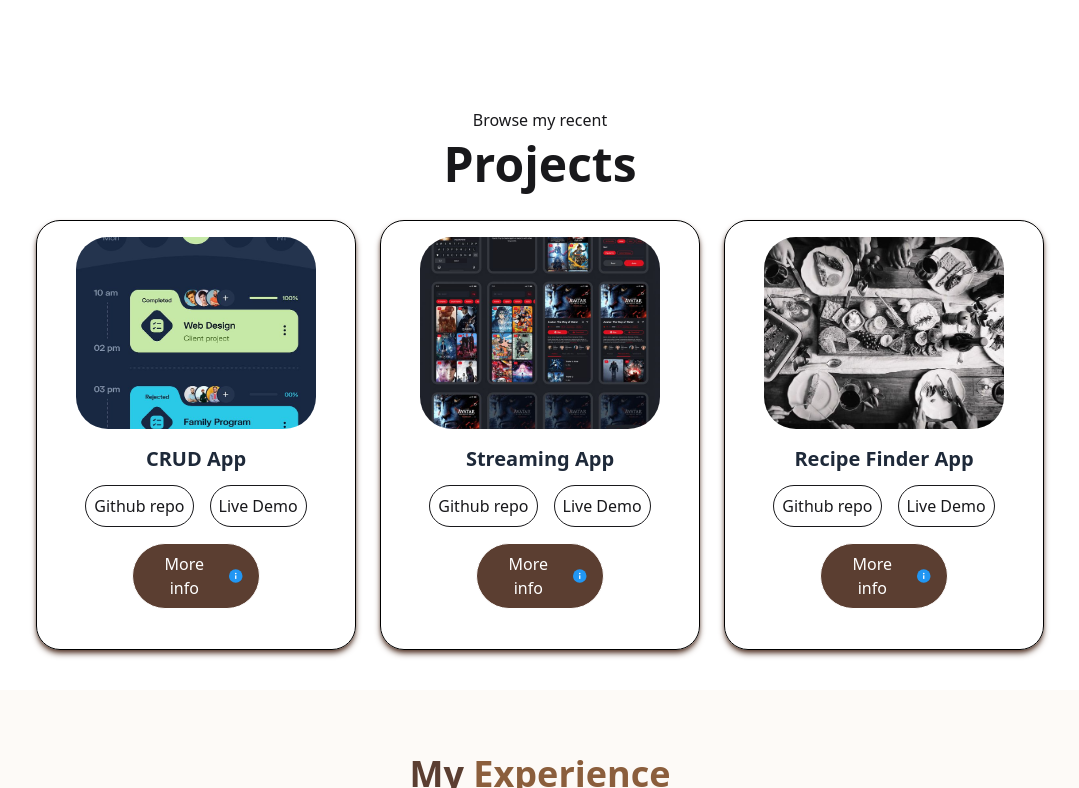
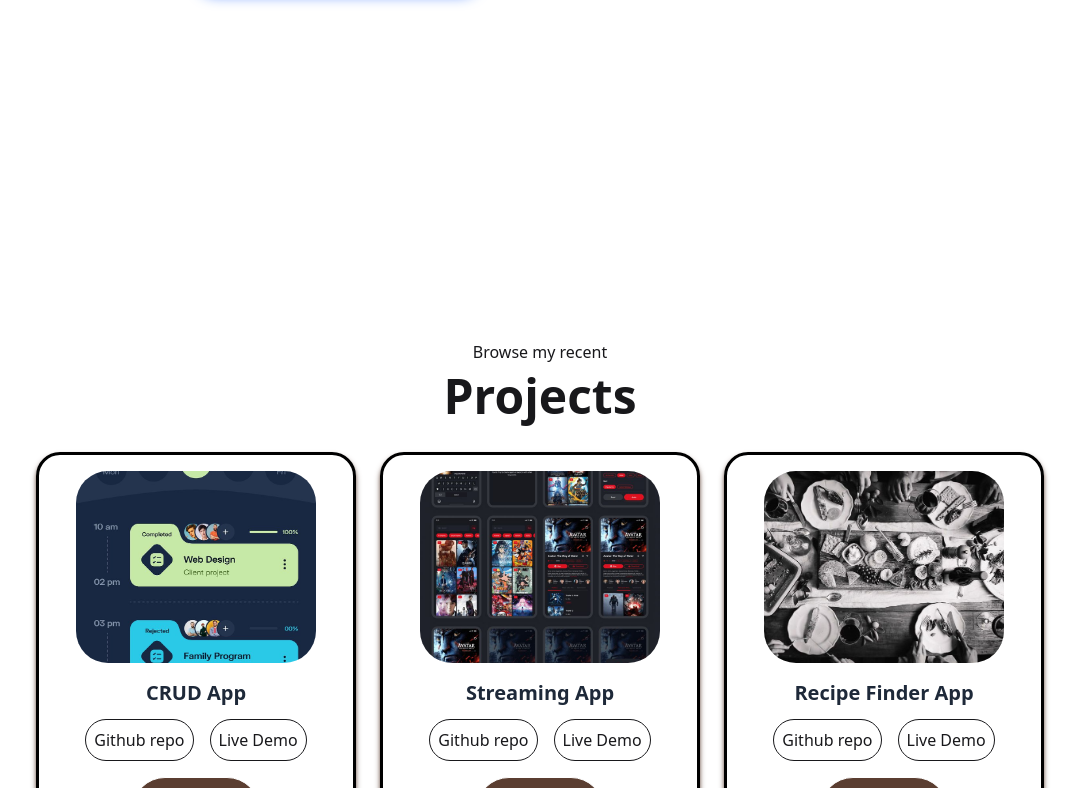
Before and after one commit to Pheletso8/PheletsoPortfolio, a React (Vite) app: page / in a window 1280 px wide. Shown: the part 692-1480 px from the top of the page, without its empty margins (100-1179 px from the left). Built offline with nearby package versions, Linux system fonts and the light colour scheme.

Commit message:
created a layout for the portfolio, good practice

```diff
--- a/src/App.jsx
+++ b/src/App.jsx
@@ -1,11 +1,14 @@
 import Homepage from "./Pages/Homepage"
+import Layout from './MainLayout/Layout'
 
 
 function App() {
 
   return (
     <>
-    <Homepage />
+      <Layout>
+        <Homepage />
+      </Layout>
     </>
   )
 }
--- a/src/Components/Hero.jsx
+++ b/src/Components/Hero.jsx
@@ -6,7 +6,6 @@ import NavBar from './NavBar';
 export default function Hero() {
   return (
     <div className="h-screen flex flex-col">
-        <NavBar />
         <div className="flex flex-1 items-center justify-center">
             <div className='flex flex-col items-center md:flex-row md:items-center md:justify-center'>
                 <img src={idPhoto} alt="ID like photo of me here" className='rounded-2xl object-contain mt-6 w-70 border-4 border-[#5b3e31] shadow-lg shadow-blue-600'/>
--- a/src/Components/ProjectCard.jsx
+++ b/src/Components/ProjectCard.jsx
@@ -2,7 +2,7 @@ import { FcInfo } from "react-icons/fc";
 
 export default function ProjectCard({ img, heading, githubLink, liveDemo, description, techStack }) {
   return (
-    <div className="flex flex-col w-80 border border-black rounded-3xl p-4 items-center justify-center shadow-md shadow-[#5b3e31] hover:scale-102 ease-in-out transition-all duration-700">
+    <div className="flex flex-col w-80 border-3 border-black rounded-3xl p-4 items-center justify-center shadow-md shadow-[#5b3e31] hover:scale-102 ease-in-out transition-all duration-700">
       <img
         src={img}
         alt={heading}
--- a/src/Components/Projects.jsx
+++ b/src/Components/Projects.jsx
@@ -6,7 +6,7 @@ import recipe from '../assets/download.jfif'
 
 export default function Projects() {
   return (
-    <div id="projects" className="pb-10">
+    <div id="projects" className="pb-10 mt-18">
         <h1 className="text-center mb-2">Browse my recent</h1>
         <h1 className="text-5xl font-semibold text-center mb-8">Projects</h1>
         <div className="flex items-center justify-center">
--- /dev/null
+++ b/src/MainLayout/Layout.jsx
@@ -0,0 +1,13 @@
+import NavBar from '../Components/NavBar'
+import Footer from '../Components/Footer'
+
+
+export default function Layout({children}) {
+  return (
+    <div>
+        <NavBar/>
+        <main className='flex flex-col min-h-screen'>{children}</main>
+        <Footer />
+    </div>
+  )
+}
--- a/src/Pages/Homepage.jsx
+++ b/src/Pages/Homepage.jsx
@@ -1,6 +1,5 @@
 import Hero from "../Components/Hero"
 import Projects from "../Components/Projects";
-import Footer from "../Components/Footer";
 import Experience from "../Components/Experience";
 
 
@@ -10,7 +9,6 @@ export default function Homepage() {
         <Hero />
         <Projects />
         <Experience />
-        <Footer />
     </div>
   )
 }
```
